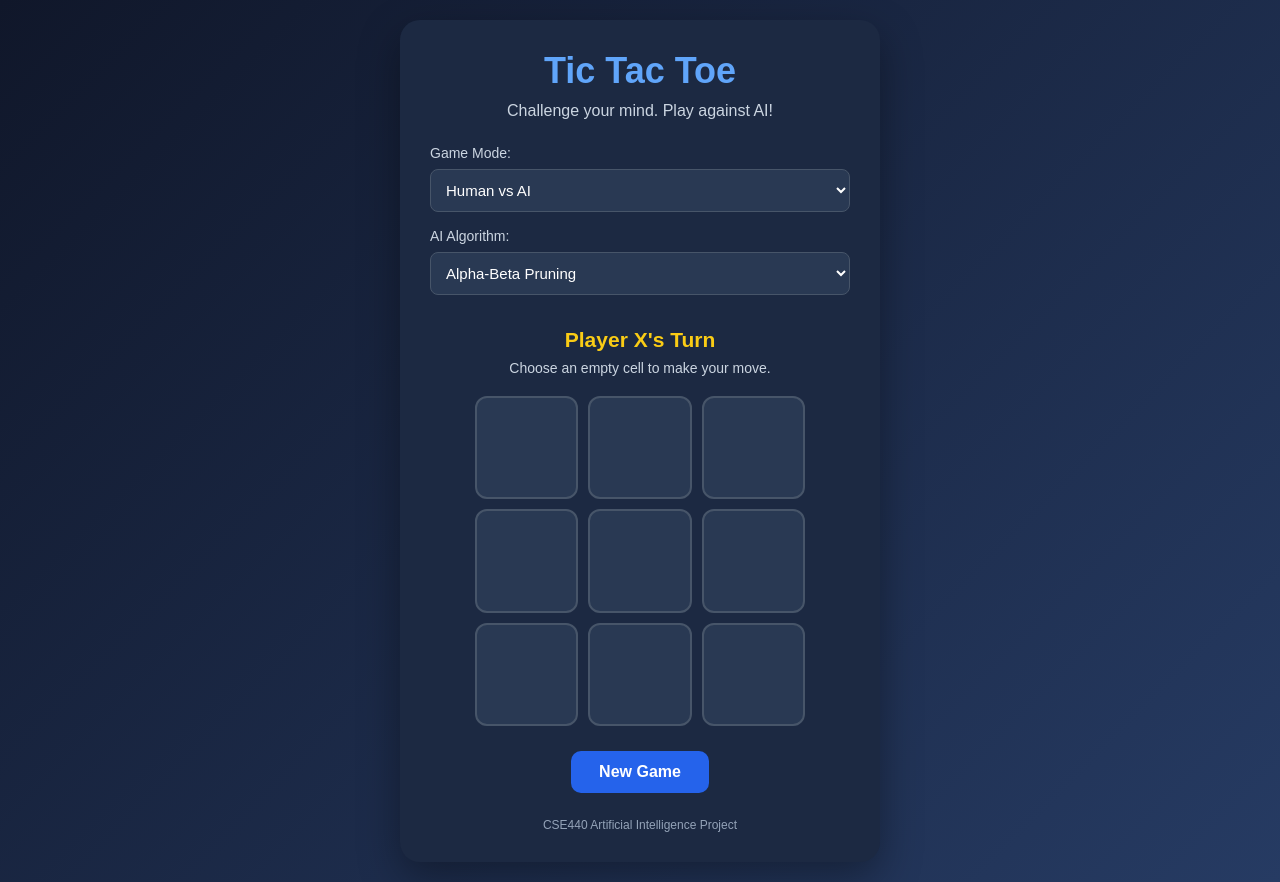
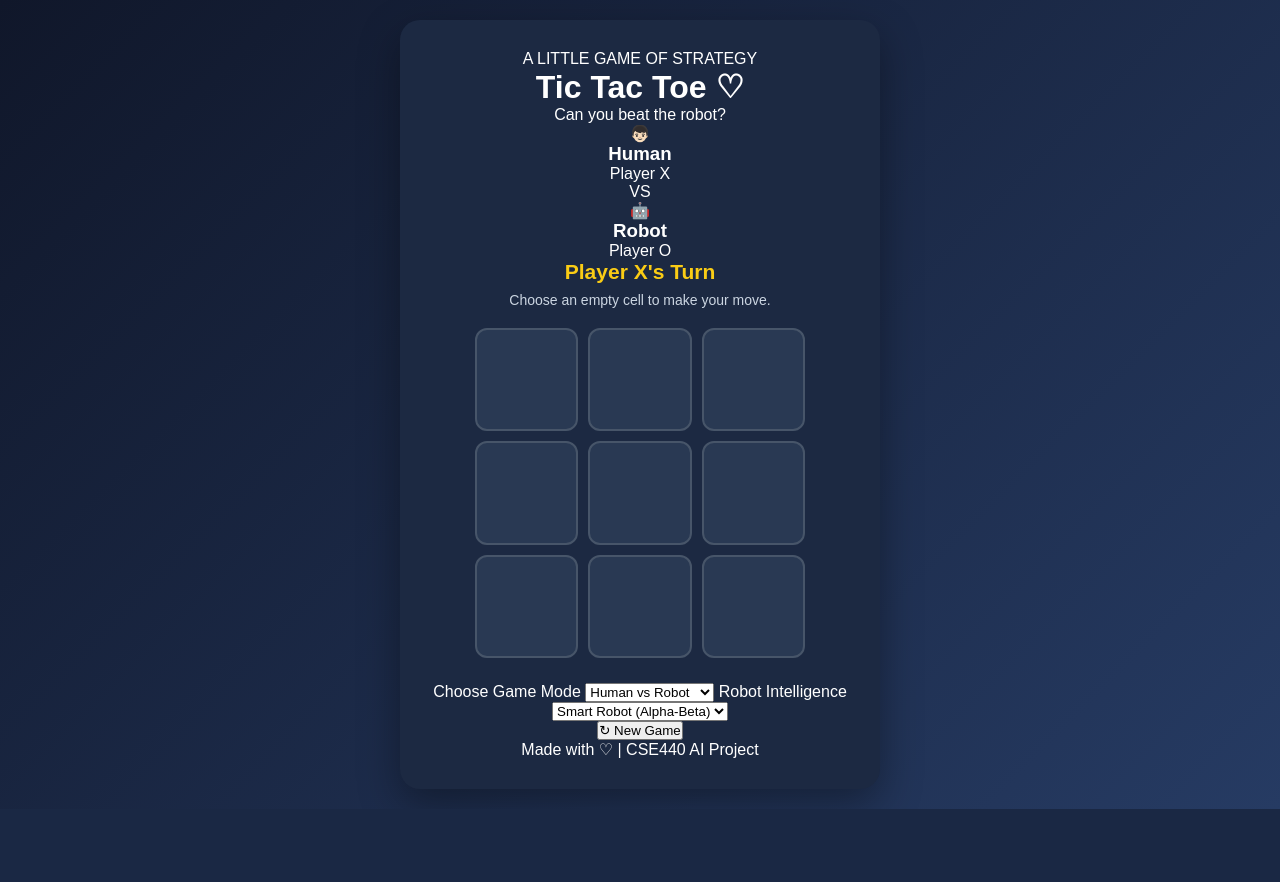
Before and after one commit to Arnab200017/CSE440-section-01-TIC-TAC-TOE-GAME, a Flask app: page / in a window 1280 px wide. After the commit the page ends 809 px from the top, so only its background shows below. Run offline with Flask 3, Linux system fonts and the light colour scheme.

Commit message:
Update HTML template

```diff
--- a/templates/index.html
+++ b/templates/index.html
@@ -4,57 +4,81 @@
 <head>
     <meta charset="UTF-8">
     <meta name="viewport" content="width=device-width, initial-scale=1.0">
-    <title>Tic Tac Toe AI Game</title>
+    <title>Human vs Robot | Tic Tac Toe</title>
 
-    <link rel="stylesheet" href="{{ url_for('static', filename='css/style.css') }}">
+    <link rel="stylesheet"
+          href="{{ url_for('static', filename='css/style.css') }}">
 </head>
-
 <body>
 
     <main class="game-container">
 
-        <header class="game-header">
-            <h1>Tic Tac Toe</h1>
-            <p>Challenge your mind. Play against AI!</p>
+        <header class="header">
+            <div class="small-title">A LITTLE GAME OF STRATEGY</div>
+            <h1>Tic Tac Toe <span>♡</span></h1>
+            <p>Can you beat the robot?</p>
         </header>
 
-        <section class="game-settings">
-            <label for="game-mode">Game Mode:</label>
-            <select id="game-mode">
-                <option value="ai">Human vs AI</option>
-                <option value="human">Human vs Human</option>
-            </select>
+        <section class="characters">
 
-            <label for="algorithm">AI Algorithm:</label>
-            <select id="algorithm">
-                <option value="alpha_beta">Alpha-Beta Pruning</option>
-                <option value="minimax">Minimax</option>
-            </select>
+            <div class="character human">
+                <div class="character-picture">👦🏻</div>
+                <h3>Human</h3>
+                <p>Player X</p>
+            </div>
+
+            <div class="versus">VS</div>
+
+            <div class="character robot">
+                <div class="character-picture">🤖</div>
+                <h3>Robot</h3>
+                <p>Player O</p>
+            </div>
+
         </section>
 
         <section class="game-info">
             <h2 id="status">Player X's Turn</h2>
-            <p id="message">Choose an empty cell to make your move.</p>
+            <p id="message">Choose a box to make your move!</p>
         </section>
 
-        <section class="board" id="game-board" aria-label="Tic Tac Toe board">
+        <section class="board" id="game-board"
+                 aria-label="Tic Tac Toe board">
+
             <button class="cell" data-position="0" aria-label="Cell 1"></button>
             <button class="cell" data-position="1" aria-label="Cell 2"></button>
             <button class="cell" data-position="2" aria-label="Cell 3"></button>
+
             <button class="cell" data-position="3" aria-label="Cell 4"></button>
             <button class="cell" data-position="4" aria-label="Cell 5"></button>
             <button class="cell" data-position="5" aria-label="Cell 6"></button>
+
             <button class="cell" data-position="6" aria-label="Cell 7"></button>
             <button class="cell" data-position="7" aria-label="Cell 8"></button>
             <button class="cell" data-position="8" aria-label="Cell 9"></button>
+
         </section>
 
-        <section class="game-controls">
-            <button id="new-game-btn">New Game</button>
+        <section class="settings">
+            <label for="game-mode">Choose Game Mode</label>
+            <select id="game-mode">
+                <option value="ai">Human vs Robot</option>
+                <option value="human">Human vs Human</option>
+            </select>
+
+            <label for="algorithm">Robot Intelligence</label>
+            <select id="algorithm">
+                <option value="alpha_beta">Smart Robot (Alpha-Beta)</option>
+                <option value="minimax">Robot (Minimax)</option>
+            </select>
         </section>
 
-        <footer class="game-footer">
-            <p>CSE440 Artificial Intelligence Project</p>
+        <button id="new-game-btn" class="new-game-btn">
+            ↻ New Game
+        </button>
+
+        <footer>
+            Made with ♡ | CSE440 AI Project
         </footer>
 
     </main>
```
